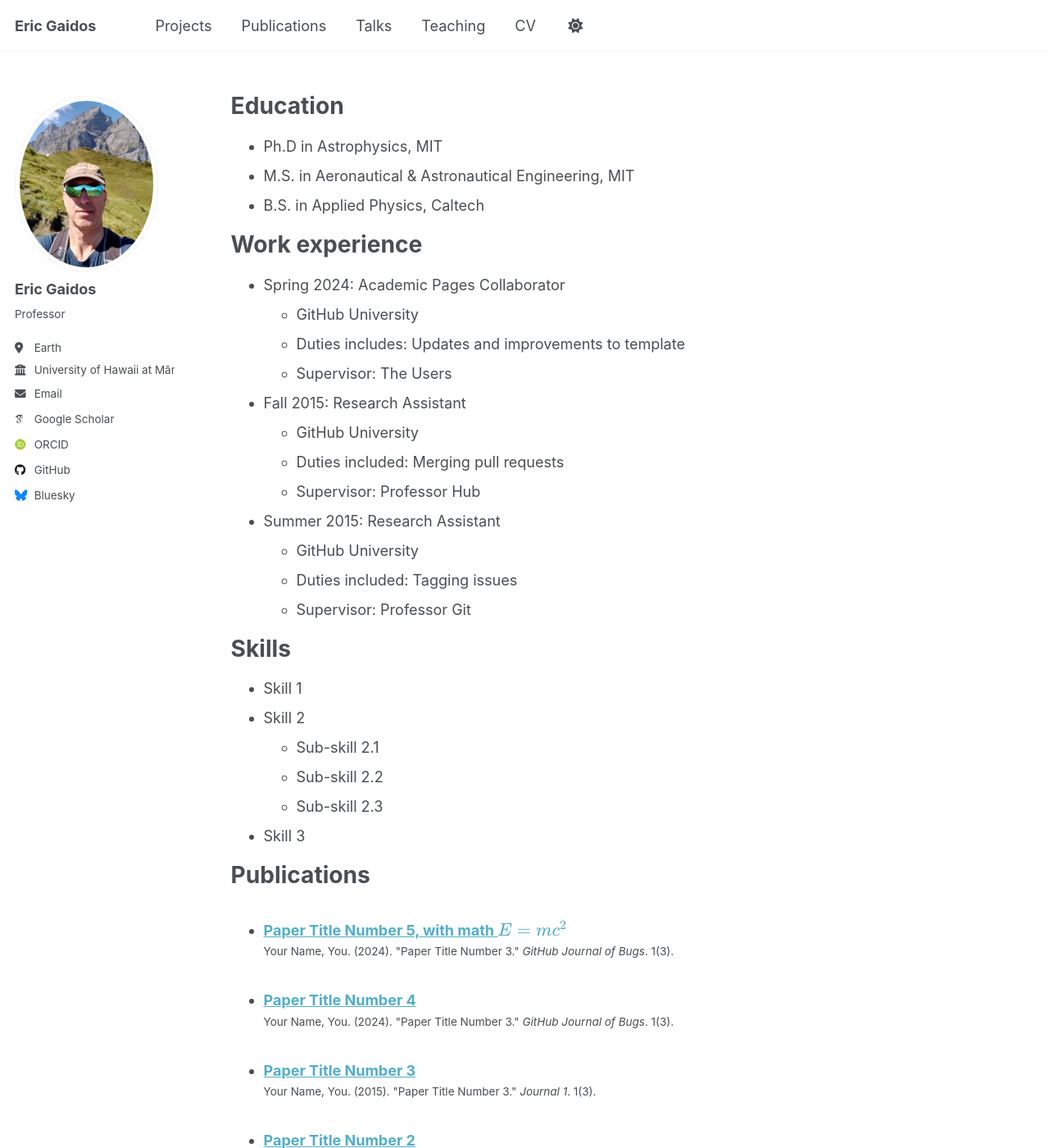
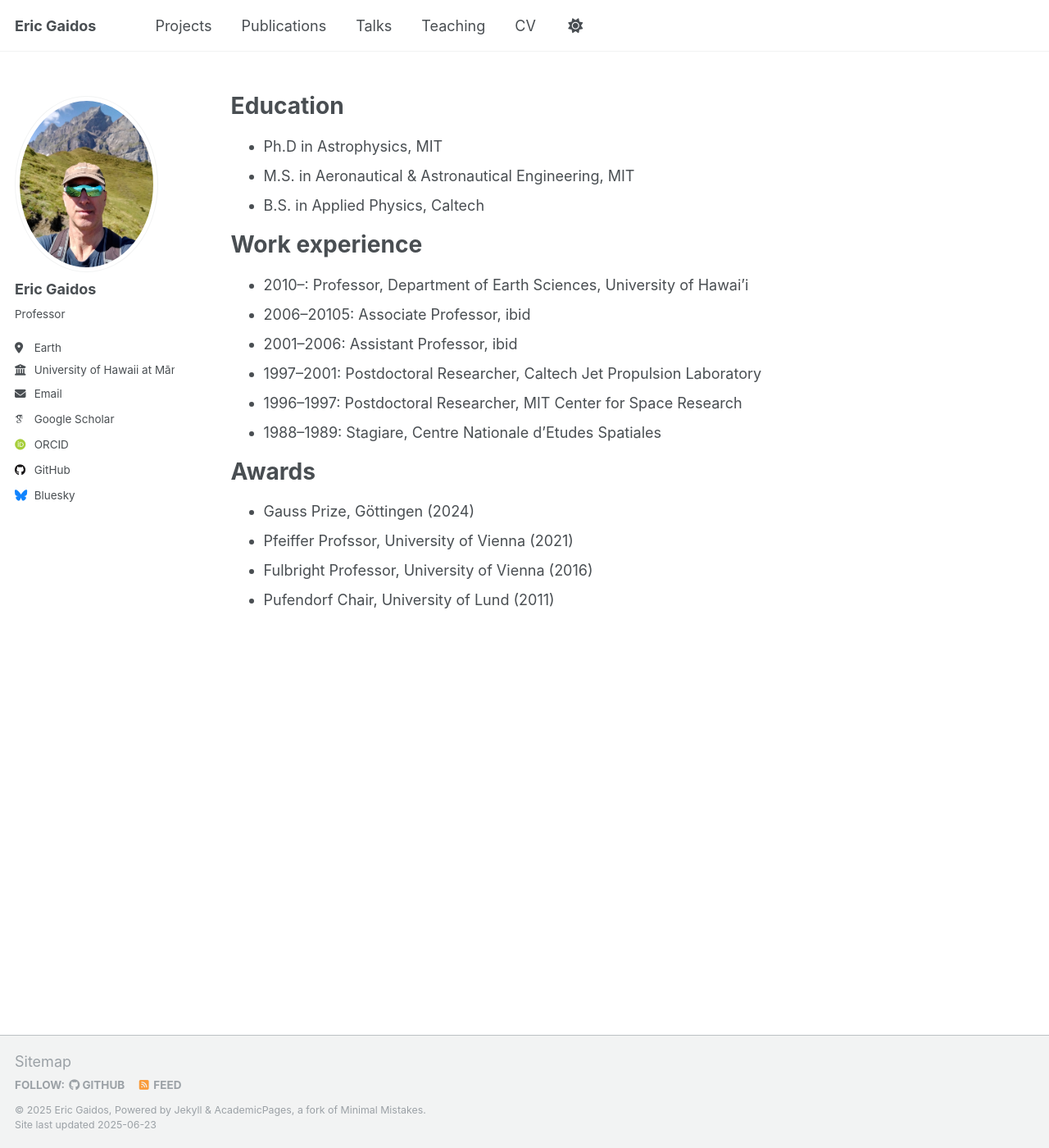
Before and after one commit to egaidos/egaidos.github.io, a Jekyll site: the page built from _pages/cv.md, in a window 1280 px wide and 1400 px high. Shown: the whole window at 82% size. Built offline with Jekyll 4.4.1, drawn with Linux system fonts in a browser that asks for light colours; some web fonts are replaced; some of the changed text lies outside the part shown.

Commit message:
Update cv.md

```diff
--- a/_pages/cv.md
+++ b/_pages/cv.md
@@ -17,48 +17,16 @@ Education
 
 Work experience
 ======
-* Spring 2024: Academic Pages Collaborator
-  * GitHub University
-  * Duties includes: Updates and improvements to template
-  * Supervisor: The Users
+* 2010--: Professor, Department of Earth Sciences, University of Hawai'i
+* 2006--20105: Associate Professor, ibid
+* 2001--2006: Assistant Professor, ibid
+* 1997--2001: Postdoctoral Researcher, Caltech Jet Propulsion Laboratory
+* 1996--1997: Postdoctoral Researcher, MIT Center for Space Research
+* 1988--1989: Stagiare, Centre Nationale d'Etudes Spatiales
 
-* Fall 2015: Research Assistant
-  * GitHub University
-  * Duties included: Merging pull requests
-  * Supervisor: Professor Hub
-
-* Summer 2015: Research Assistant
-  * GitHub University
-  * Duties included: Tagging issues
-  * Supervisor: Professor Git
-
-Skills
+Awards
 ======
-* Skill 1
-* Skill 2
-  * Sub-skill 2.1
-  * Sub-skill 2.2
-  * Sub-skill 2.3
-* Skill 3
-
-Publications
-======
-  <ul>{% for post in site.publications reversed %}
-    {% include archive-single-cv.html %}
-  {% endfor %}</ul>
-
-Talks
-======
-  <ul>{% for post in site.talks reversed %}
-    {% include archive-single-talk-cv.html  %}
-  {% endfor %}</ul>
-
-Teaching
-======
-  <ul>{% for post in site.teaching reversed %}
-    {% include archive-single-cv.html %}
-  {% endfor %}</ul>
-
-Service and leadership
-======
-* Currently signed in to 43 different slack teams
+* Gauss Prize, Göttingen (2024)
+* Pfeiffer Profssor, University of Vienna (2021)
+* Fulbright Professor, University of Vienna (2016)
+* Pufendorf Chair, University of Lund (2011)
```
